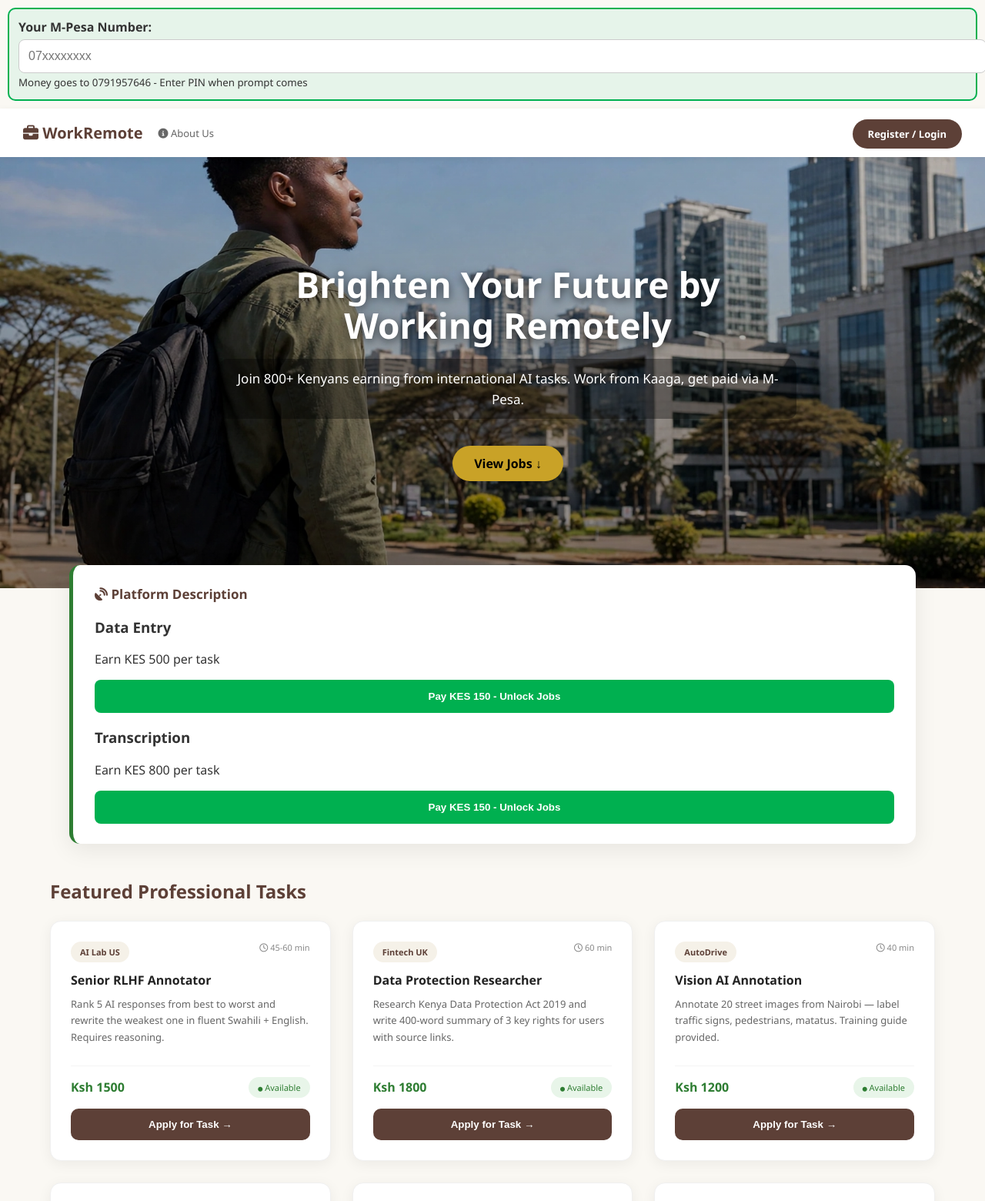
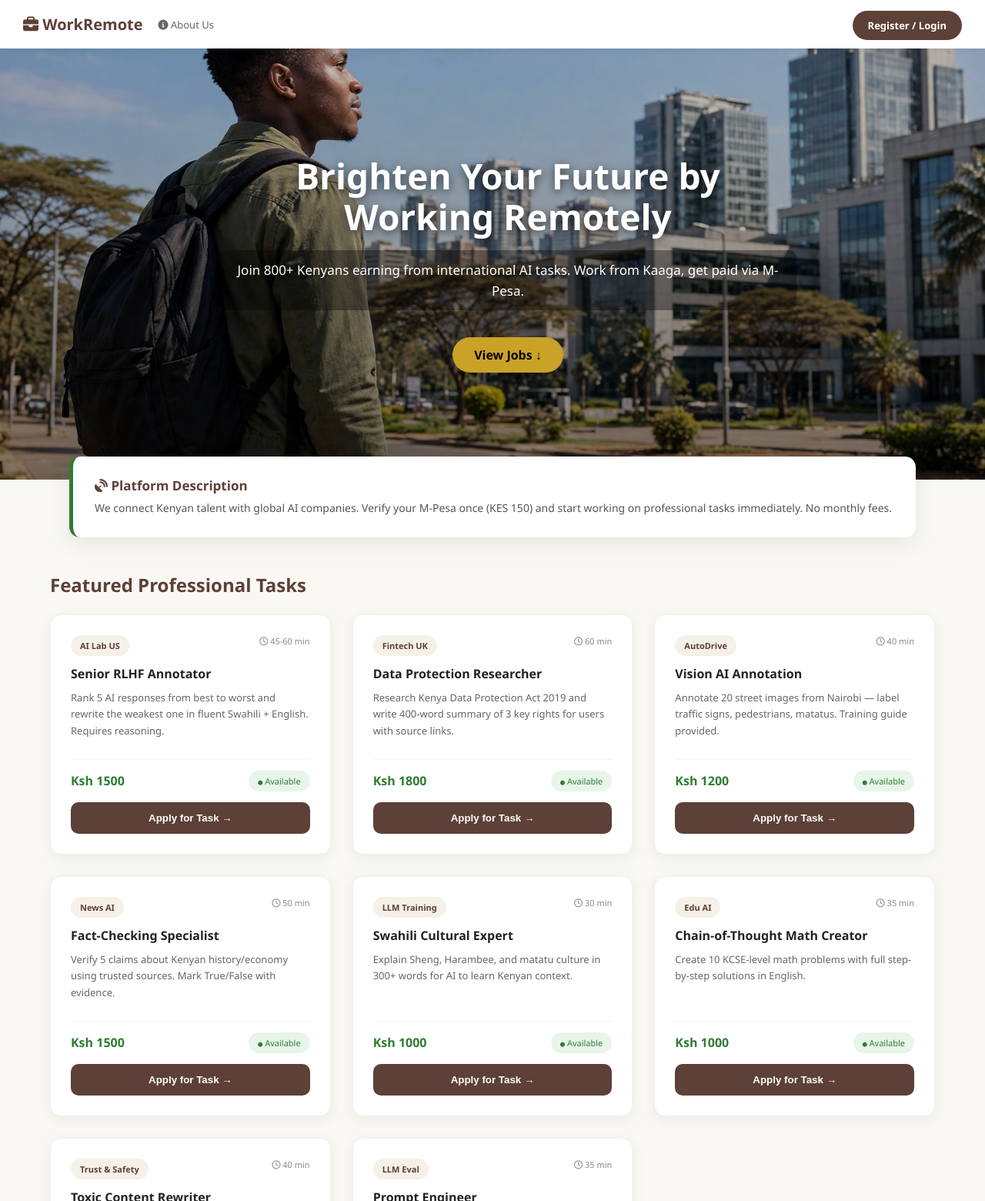
Before and after one commit to Gody-debug/work-_remotely_kenya, a website: page index.html in a window 1280 px wide. Shown: the top 1560 px of the page at 77% size. Drawn offline with Linux system fonts and the light colour scheme.

Commit message:
Update index.html

```diff
--- a/index.html
+++ b/index.html
@@ -8,14 +8,6 @@
 </head>
 <body style="font-family:'Segoe UI',Arial; margin:0; background:#FAF8F3; color:#333;">
 
-<!-- PHONE BOX - TOP -->
-<div style="background:#e6f4ea; padding:12px; border-radius:10px; margin:10px; border:2px solid #00b050;">
-  <label style="font-weight:bold;">Your M-Pesa Number:</label>
-  <input type="tel" id="phone" placeholder="07xxxxxxxx" style="width:100%; padding:12px; border-radius:8px; border:1px solid #ccc; margin-top:5px; font-size:16px;">
-  <small>Money goes to 0791957646 - Enter PIN when prompt comes</small>
-</div>
-
-<!-- NAV -->
 <div style="background:white; padding:18px 30px; display:flex; justify-content:space-between; align-items:center; box-shadow:0 2px 10px rgba(0,0,0,0.05); position:sticky; top:0; z-index:10;">
   <div style="display:flex; gap:20px; align-items:center;">
     <b style="font-size:20px; color:#5D4037;"><i class="fa-solid fa-briefcase"></i> WorkRemote</b>
@@ -24,7 +16,6 @@
   <div id="authBtn"><a href="payment.html" style="background:#5D4037; color:white; padding:10px 20px; border-radius:25px; text-decoration:none; font-weight:bold; font-size:13px;">Register / Login</a></div>
 </div>
 
-<!-- HERO -->
 <div style="width:100%; height:520px; background:linear-gradient(rgba(0,0,0,0.2), rgba(0,0,0,0.45)), url('hero.jpg.webp') center/cover no-repeat; display:flex; align-items:center; justify-content:center; text-align:center; padding:20px;">
   <div style="max-width:750px; color:white;">
     <h1 style="font-size:46px; line-height:1.15; margin:0 0 15px 0; text-shadow:0 3px 12px rgba(0,0,0,0.6);">Brighten Your Future by Working Remotely</h1>
@@ -33,30 +24,18 @@
   </div>
 </div>
 
-<!-- STATUS -->
 <div style="max-width:1100px; margin:-30px auto 0 auto; padding:0 20px; position:relative; z-index:5;">
   <div style="background:white; border-radius:14px; padding:26px 28px; box-shadow:0 8px 30px rgba(0,0,0,0.08); border-left:5px solid #2E7D32;">
     <h3 style="margin:0 0 6px 0; color:#5D4037; font-size:17px;"><i class="fa-solid fa-satellite-dish"></i> Platform Description</h3>
-   <div class="job-card">
-  <h3>Data Entry</h3>
-  <p>Earn KES 500 per task</p>
- <button onclick="pay()" style="background:#00b050; color:white; border:none; padding:14px 20px; border-radius:8px; font-weight:bold; width:100%; cursor:pointer;">Pay KES 150 - Unlock Jobs</button>
-</div>
-<div class="job-card">
-  <h3>Transcription</h3>
-  <p>Earn KES 800 per task</p>
- <button onclick="pay()" style="background:#00b050; color:white; border:none; padding:14px 20px; border-radius:8px; font-weight:bold; width:100%; cursor:pointer;">Pay KES 150 - Unlock Jobs</button>
-</div>
+    <p style="margin:0; color:#555; font-size:14px; line-height:1.7;">We connect Kenyan talent with global AI companies. Verify your M-Pesa once (KES 150) and start working on professional tasks immediately. No monthly fees.</p>
   </div>
 </div>
 
-<!-- JOBS -->
 <div id="jobs" style="max-width:1150px; margin:45px auto; padding:0 25px;">
   <h2 style="color:#5D4037;">Featured Professional Tasks</h2>
   <div id="jobsGrid" style="display:grid; grid-template-columns:repeat(auto-fill,minmax(340px,1fr)); gap:28px; margin-top:22px;"></div>
 </div>
 
-<!-- ABOUT -->
 <div id="about" style="background:white; margin-top:60px; padding:55px 25px; border-top:1px solid #eee;">
   <div style="max-width:1100px; margin:auto;">
     <h2 style="color:#5D4037;"><i class="fa-solid fa-users"></i> About Us</h2>
@@ -67,7 +46,6 @@
 <script>
 const user = localStorage.getItem('workremote_user');
 if(user){ document.getElementById('authBtn').innerHTML = `<a href="dashboard.html" style="background:#2E7D32; color:white; padding:10px 20px; border-radius:25px; text-decoration:none; font-weight:bold; font-size:13px;"><i class="fa-solid fa-user"></i> My Dashboard</a>`; }
-
 const jobs = [
  {id:1, title:"Senior RLHF Annotator", company:"AI Lab US", pay:1500, time:"45-60 min", desc:"Rank 5 AI responses from best to worst and rewrite the weakest one in fluent Swahili + English. Requires reasoning."},
  {id:2, title:"Data Protection Researcher", company:"Fintech UK", pay:1800, time:"60 min", desc:"Research Kenya Data Protection Act 2019 and write 400-word summary of 3 key rights for users with source links."},
@@ -78,7 +56,6 @@ const jobs = [
  {id:7, title:"Toxic Content Rewriter", company:"Trust & Safety", pay:1300, time:"40 min", desc:"Rewrite 15 toxic Swahili comments into respectful professional language while keeping meaning."},
  {id:8, title:"Prompt Engineer", company:"LLM Eval", pay:1200, time:"35 min", desc:"Create 20 tricky prompts testing AI knowledge of Kenyan counties, laws, and culture."}
 ];
-
 document.getElementById('jobsGrid').innerHTML = jobs.map(j=>`
   <div style="background:white; border-radius:14px; padding:26px; box-shadow:0 4px 18px rgba(0,0,0,0.06); border:1px solid #f0f0f0;">
     <div style="display:flex; justify-content:space-between; margin-bottom:12px;">
@@ -91,35 +68,9 @@ document.getElementById('jobsGrid').innerHTML = jobs.map(j=>`
       <b style="color:#2E7D32;">Ksh ${j.pay}</b>
       <span style="font-size:11px; background:#E8F5E9; color:#2E7D32; padding:6px 12px; border-radius:20px;"><i class="fa-solid fa-circle" style="font-size:6px;"></i> Available</span>
     </div>
-    <button onclick="localStorage.setItem('selectedJob',${j.id}); location.href='payment.html?job=${j.id}'" style="width:100%; margin-top:14px; background:#5D4037; color:white; border:none; padding:13px; border-radius:10px; font-weight:bold; cursor:pointer;">Apply for Task →</button>
+    <button onclick="location.href='payment.html'" style="width:100%; margin-top:14px; background:#5D4037; color:white; border:none; padding:13px; border-radius:10px; font-weight:bold; cursor:pointer;">Apply for Task →</button>
   </div>
 `).join('');
-
-async function pay() {
-  let phoneEl = document.getElementById('phone');
-  let phone = phoneEl ? phoneEl.value : "";
-  if(!phone || phone.length < 9){
-    phone = prompt("Enter M-Pesa phone (07...)");
-  }
-  if(!phone) return;
-  if(phone.startsWith('0')) phone = '254' + phone.slice(1);
-  if(phone.startsWith('+')) phone = phone.slice(1);
-
-  alert("Sending STK prompt to " + phone + " ... Wait 5 sec");
-
-  try {
-    const res = await fetch('https://online-work-platform.onrender.com/stkpush', {
-      method: 'POST',
-      headers: {'Content-Type':'application/json'},
-      body: JSON.stringify({ phone: phone, amount: 150 })
-    });
-    const data = await res.json();
-    console.log(data);
-    alert("✅ Check your phone " + phone + " - Enter M-Pesa PIN. Money goes to 0791957646");
-  } catch(e){
-    alert("Backend waking up (Render sleeps after 15min). Wait 40 sec and tap Pay again. Error: " + e.message);
-  }
-}
 </script>
 </body>
 </html>
```
